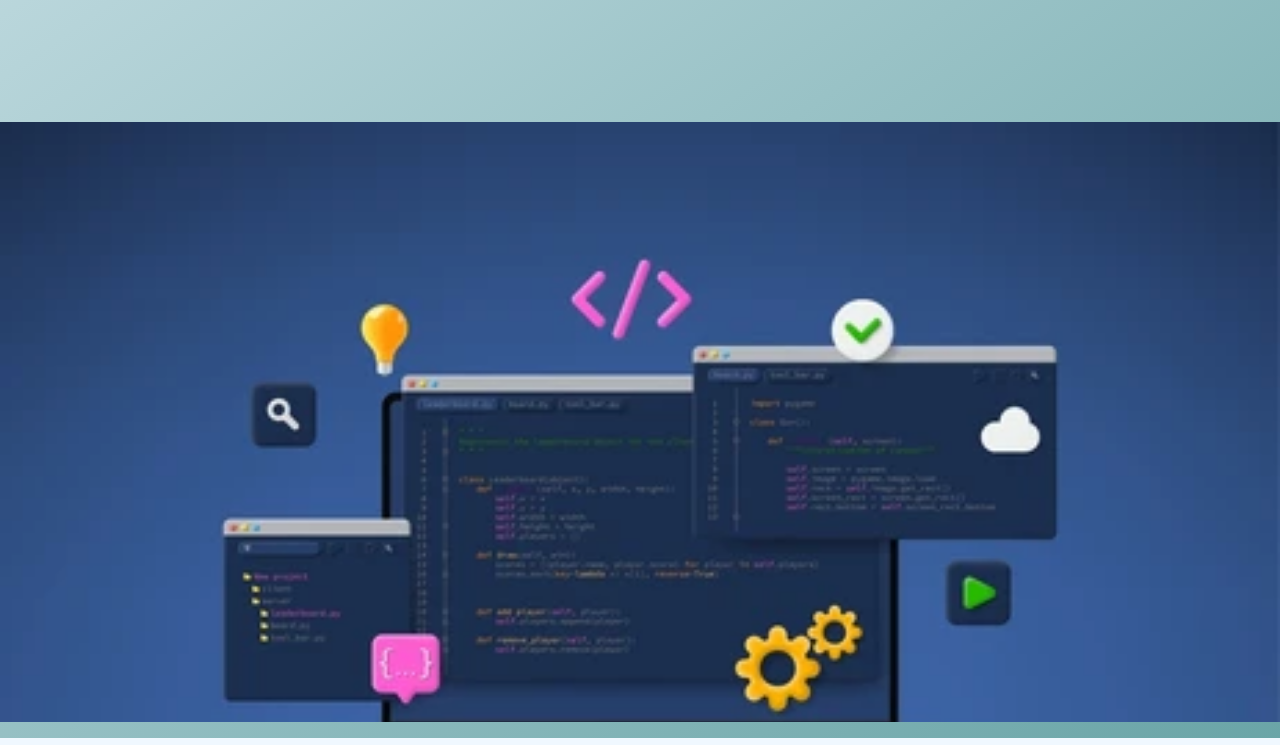
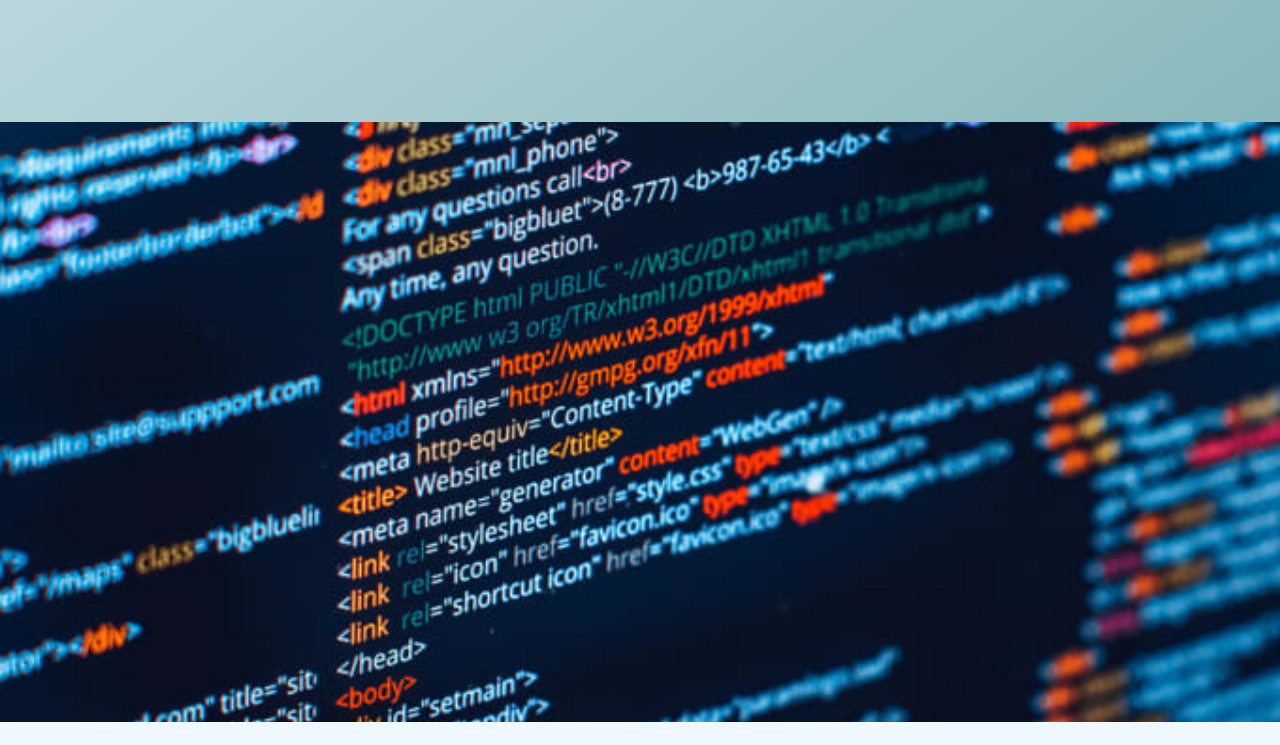
Before and after one commit to buggcatcher/rush, a plain HTML site: page rush.html in a window 1280 px wide. Shown: the part 1110-1855 px from the top of the page. Drawn offline with nearby package versions, Linux system fonts and the light colour scheme.

Commit message:
code img added

```diff
--- a/rush.css
+++ b/rush.css
@@ -141,8 +141,9 @@ a.mod {
 #img2 {
 	height: 75vh;
 	width: 100%;
-	background-image: url("img/pc.png");
+	background-image: url("img/office.jpeg");
 	background-size: cover;
+	margin-bottom: 0%;
 	padding: 2%;
 }
 
```
Also changed, not shown: img/office.jpeg (added), img/pc.png (deleted).
